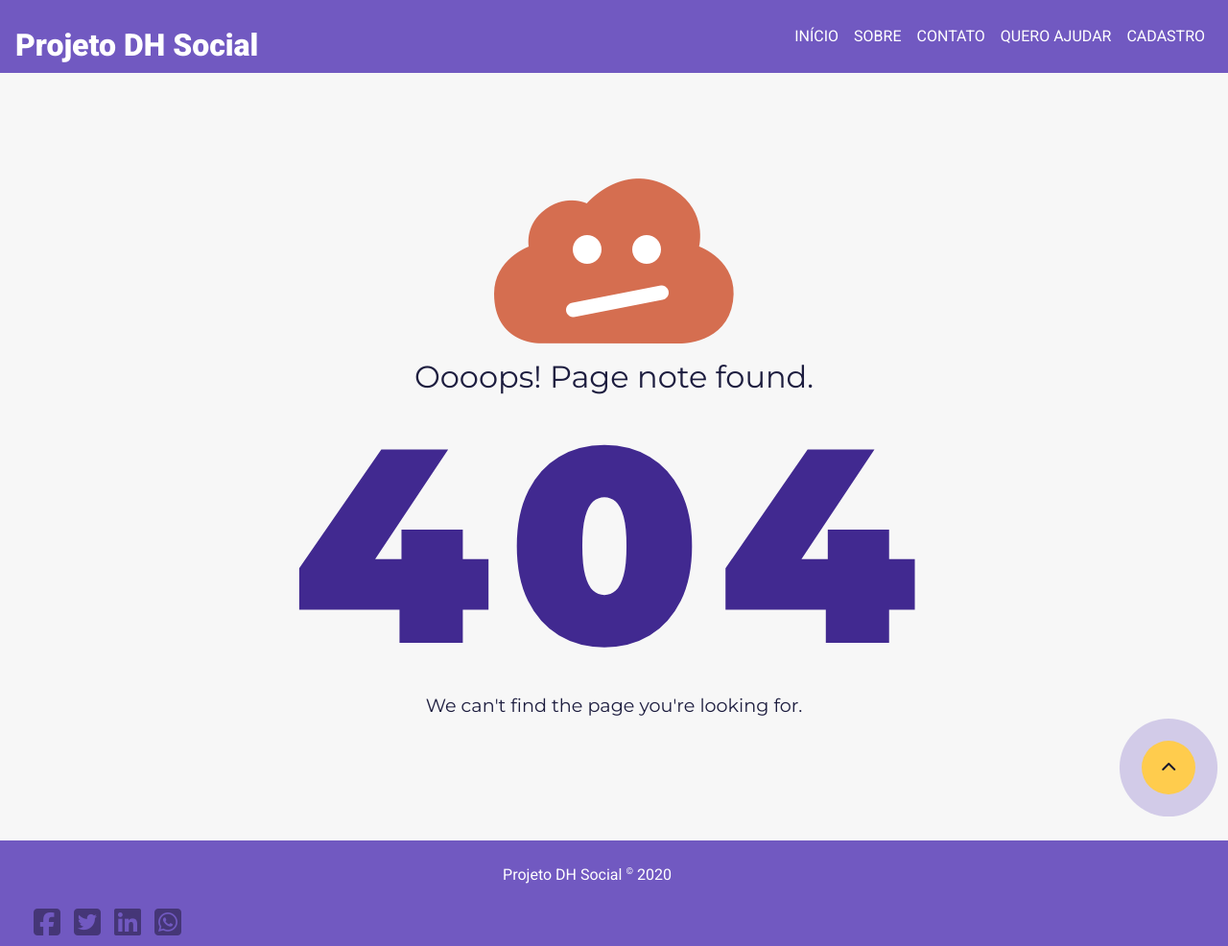
After one commit to projetodhsocial/redesocial-projetodh, a PHP site: page /404notfound.php in a window 1280 px wide. The commit adds this page. Shown: the whole page at 96% size. Run offline with PHP 8.4, Linux system fonts and the light colour scheme; data that the repository does not hold is empty; some libraries are stand-ins or nearby versions.

Commit message:
tela 404 - not found

```diff
--- /dev/null
+++ b/404notfound.php
@@ -0,0 +1,11 @@
+<?php require_once("./inc/head.php"); ?>
+<?php require_once("./inc/header.php"); ?>
+
+<div class="container-fluid  d-flex flex-column justify-content-center container-404">
+    <img  class="rounded mx-auto d-block mb-3" src="./assets/img/error.png" alt="Imagme de erro">
+    <h2 class="text-center">Oooops! Page note found.</h2>
+    <h1 class="text-center">404</h1>
+    <p class="text-center">We can't find the page you're looking for.</p>
+</div>
+
+<?php require_once("./inc/footer.php"); ?>
--- a/assets/css/style.css
+++ b/assets/css/style.css
@@ -144,3 +144,27 @@ body {
     font-size: 20px;
     height: 50px;
 }
+
+/* container pagina 404  */
+.container-404 {
+    font-family: 'Montserrat', sans-serif;
+    /* height: calc(100vh - 186px); */
+    min-height: 100vh;
+    width: 100%;
+    color: #1d1d3f;
+}
+.container-404 h1 {
+    font-weight: 900;
+    font-size: 18rem;
+    margin: 0;
+    line-height: 1;
+    letter-spacing: 20px;
+    color: #412990;
+}
+.container-404 h2 {
+    margin-bottom: 10px;
+}
+.container-404  p {
+    font-size: 1.2rem;
+    margin-top: 10px;
+}
--- a/inc/head.php
+++ b/inc/head.php
@@ -4,6 +4,7 @@
     <meta charset="UTF-8">
     <meta name="viewport" content="width=device-width, initial-scale=1.0">
     <title><?php echo $titulo_pagina;?></title>
+    <link href="https://fonts.googleapis.com/css?family=Montserrat:400,900&display=swap" rel="stylesheet">
     <link href="https://fonts.googleapis.com/css?family=Roboto:400,500,900&display=swap" rel="stylesheet">
     <script src="https://kit.fontawesome.com/5204be182d.js" crossorigin="anonymous"></script>
     <link rel="stylesheet" href="./assets/css/bootstrap.min.css">
```
Also changed, not shown: assets/img/error.png (added).
